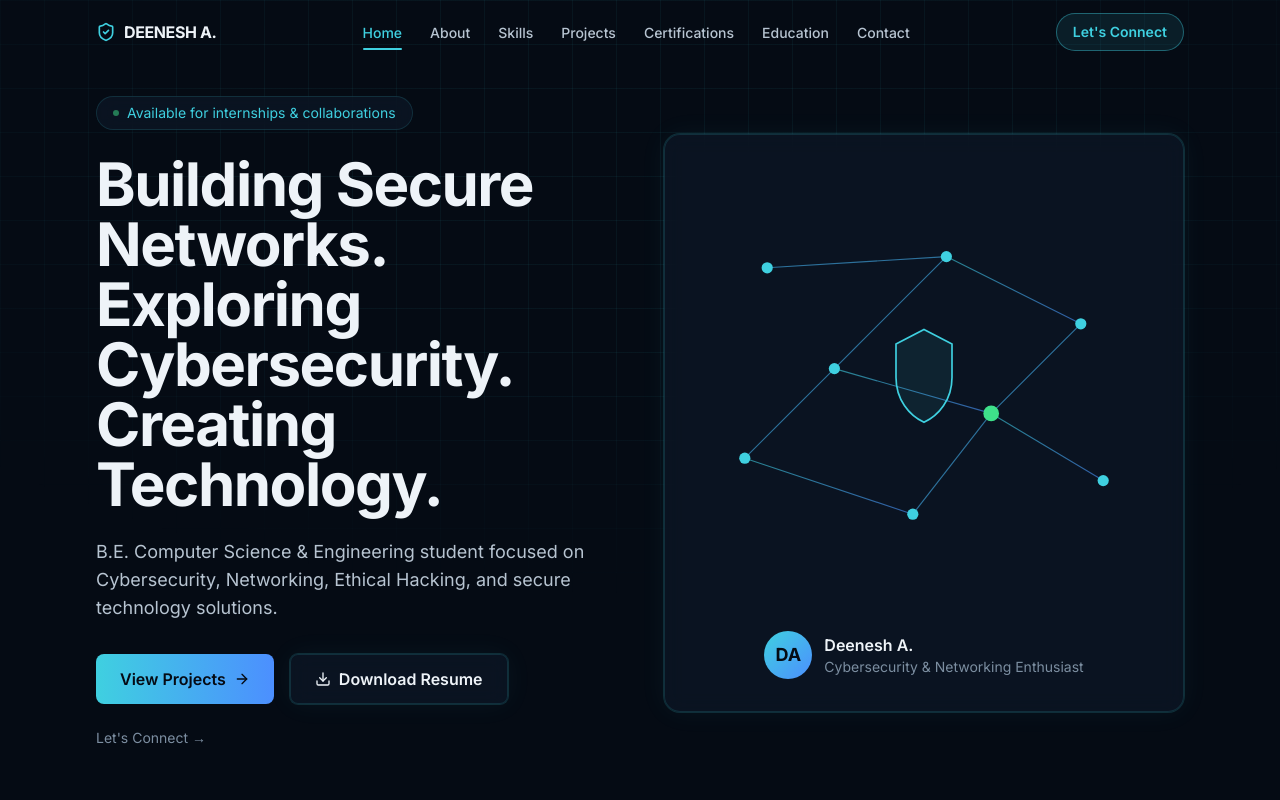
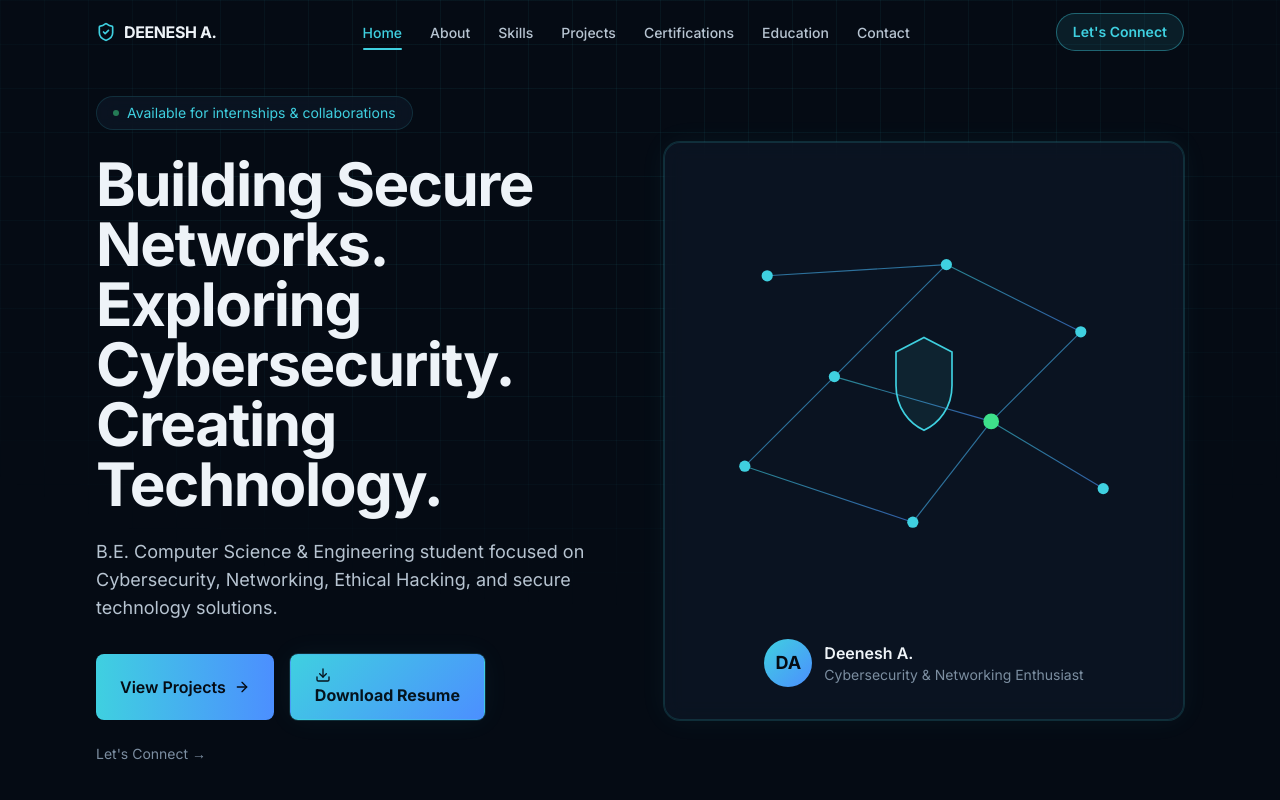
Before and after one commit to Deenesh4n6/Deenesh-portfolio, a React (Vite) app: page / in a window 1280 px wide. Shown: the top 800 px of the page. Built offline with nearby package versions, Linux system fonts and the light colour scheme.

Commit message:
add resume

```diff
--- a/src/components/CaseStudyModal.jsx
+++ b/src/components/CaseStudyModal.jsx
@@ -86,23 +86,23 @@ export default function CaseStudyModal({ project, onClose }) {
 
   return (
     <div
-      className="fixed inset-0 z-[100] flex items-start sm:items-center justify-center bg-black/70 backdrop-blur-sm p-0 sm:p-6"
+      className="fixed inset-0 z-[100] flex items-center justify-center bg-black/70 backdrop-blur-sm p-3 sm:p-6"
       role="dialog"
       aria-modal="true"
       aria-label={`${project.title} case study`}
       onClick={onClose}
     >
       <div
-        className="bg-base-900 border border-white/10 w-full sm:max-w-3xl sm:rounded-2xl max-h-full sm:max-h-[88vh] overflow-y-auto"
+        className="bg-base-900 border border-white/10 w-full max-w-3xl rounded-xl sm:rounded-2xl max-h-[calc(100dvh-1.5rem)] sm:max-h-[88vh] overflow-y-auto"
         onClick={(e) => e.stopPropagation()}
       >
         <div className="sticky top-0 bg-base-900/95 backdrop-blur-md border-b border-white/10 flex items-start justify-between gap-4 px-6 sm:px-8 py-5 z-10">
-          <div>
+          <div className="min-w-0">
             <span className="inline-block text-xs text-accent-green bg-accent-green/10 border border-accent-green/30 rounded-full px-2.5 py-1 mb-2">
               {deploymentNote}
             </span>
-            <h2 className="text-xl font-bold text-ink-100">{project.title}</h2>
-            <p className="text-sm text-accent-cyan mt-0.5">{project.label}</p>
+            <h2 className="text-xl font-bold text-ink-100 break-words">{project.title}</h2>
+            <p className="text-sm text-accent-cyan mt-0.5 break-words">{project.label}</p>
           </div>
           <button
             onClick={onClose}
@@ -113,7 +113,7 @@ export default function CaseStudyModal({ project, onClose }) {
           </button>
         </div>
 
-        <div className="px-6 sm:px-8 py-8">
+        <div className="px-4 sm:px-8 py-6 sm:py-8">
           <Block title="Problem">
             <p className="text-ink-300 leading-relaxed">{caseStudy.problem}</p>
           </Block>
--- a/src/components/Hero.jsx
+++ b/src/components/Hero.jsx
@@ -91,7 +91,8 @@ export default function Hero() {
             </a>
             <a
               href={siteConfig.resumeUrl}
-              className="inline-flex items-center justify-center gap-2 rounded-lg glass-card glow-border text-ink-100 font-semibold px-6 py-3 hover:bg-white/5 transition-colors"
+              download="Deenesh_A_Resume.pdf"
+              className="resume-btn inline-flex items-center justify-center gap-2 rounded-lg glass-card glow-border text-ink-100 font-semibold px-6 py-3 hover:bg-white/5 transition-colors"
             >
               <Download className="w-4 h-4" /> Download Resume
             </a>
--- a/src/components/Networking.jsx
+++ b/src/components/Networking.jsx
@@ -23,18 +23,18 @@ export default function Networking() {
       <div className="max-w-6xl mx-auto">
         <SectionHeading title="Networking Foundation" />
 
-        <Reveal className="glass-card rounded-2xl p-8 mb-12 overflow-x-auto">
-          <div className="flex items-center justify-between gap-2 min-w-[640px]">
+        <Reveal className="glass-card rounded-2xl p-4 sm:p-8 mb-12">
+          <div className="grid grid-cols-2 lg:flex lg:items-center lg:justify-between gap-y-6 lg:gap-2">
             {topology.map(({ icon: Icon, label }, i) => (
-              <div key={label} className="flex items-center gap-2">
-                <div className="flex flex-col items-center gap-2 text-center w-24">
+              <div key={label} className="flex items-center justify-center lg:justify-start gap-2">
+                <div className="flex flex-col items-center gap-2 text-center w-full lg:w-24">
                   <span className="w-12 h-12 rounded-xl bg-accent-cyan/10 border border-accent-cyan/30 flex items-center justify-center">
                     <Icon className="w-5 h-5 text-accent-cyan" aria-hidden="true" />
                   </span>
                   <span className="text-xs text-ink-300 leading-tight">{label}</span>
                 </div>
                 {i < topology.length - 1 && (
-                  <div className="w-8 h-px bg-gradient-to-r from-accent-cyan/60 to-accent-blue/60 shrink-0" />
+                  <div className="hidden lg:block w-8 h-px bg-gradient-to-r from-accent-cyan/60 to-accent-blue/60 shrink-0" />
                 )}
               </div>
             ))}
--- a/src/components/Roadmap.jsx
+++ b/src/components/Roadmap.jsx
@@ -29,9 +29,9 @@ export default function Roadmap() {
 
         <div className="flex flex-col items-center">
           {steps.map((step, i) => (
-            <Reveal key={step} delay={i * 0.05} className="flex flex-col items-center">
+            <Reveal key={step} delay={i * 0.05} className="flex w-full max-w-sm flex-col items-center">
               <div
-                className={`glass-card rounded-xl px-5 py-3 text-center font-medium ${
+                className={`glass-card w-full rounded-xl px-5 py-3 text-center font-medium ${
                   i === currentStepIndex
                     ? 'border-accent-cyan/60 text-accent-cyan glow-border'
                     : 'text-ink-300'
--- a/src/data/config.js
+++ b/src/data/config.js
@@ -7,7 +7,7 @@
 export const siteConfig = {
   name: 'Deenesh A.',
   role: 'Cybersecurity & Networking Enthusiast',
-  resumeUrl: '#', // TODO: replace with a real link to your resume (PDF)
+  resumeUrl: '/resume/DEENESH_A%20Resume.pdf',
 
   // Personal contact
   email: 'deenesh296@gmail.com',
--- a/src/index.css
+++ b/src/index.css
@@ -167,6 +167,24 @@ body {
   backdrop-filter: blur(10px);
 }
 
+.resume-btn {
+  display: inline-block;
+  padding: 12px 24px;
+  background: linear-gradient(135deg, #3fd0e0 0%, #4c8fff 100%);
+  color: #05131d;
+  text-decoration: none;
+  border-radius: 8px;
+  font-weight: 700;
+  box-shadow: 0 0 0 1px rgba(63, 208, 224, 0.22), 0 10px 24px rgba(76, 143, 255, 0.18);
+  transition: transform 0.3s ease, box-shadow 0.3s ease, filter 0.3s ease;
+}
+
+.resume-btn:hover {
+  transform: translateY(-2px);
+  box-shadow: 0 0 0 1px rgba(63, 208, 224, 0.28), 0 14px 30px rgba(76, 143, 255, 0.24);
+  filter: brightness(1.04);
+}
+
 .glow-border {
   box-shadow: 0 0 0 1px rgba(63, 208, 224, 0.16), 0 0 28px rgba(63, 208, 224, 0.06);
 }
```
Also changed, not shown: 2 other files (tests, documents, lock files or other folders).
